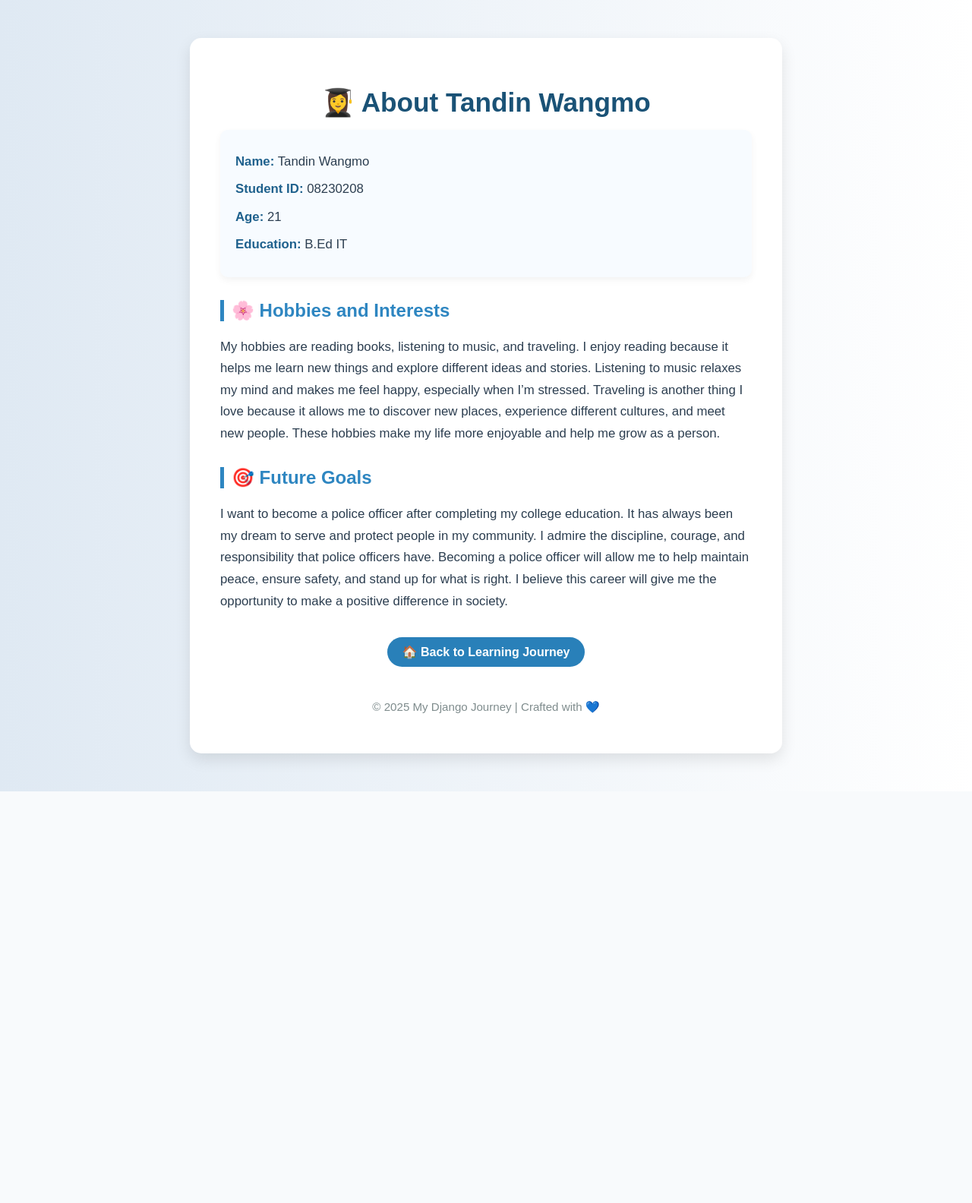
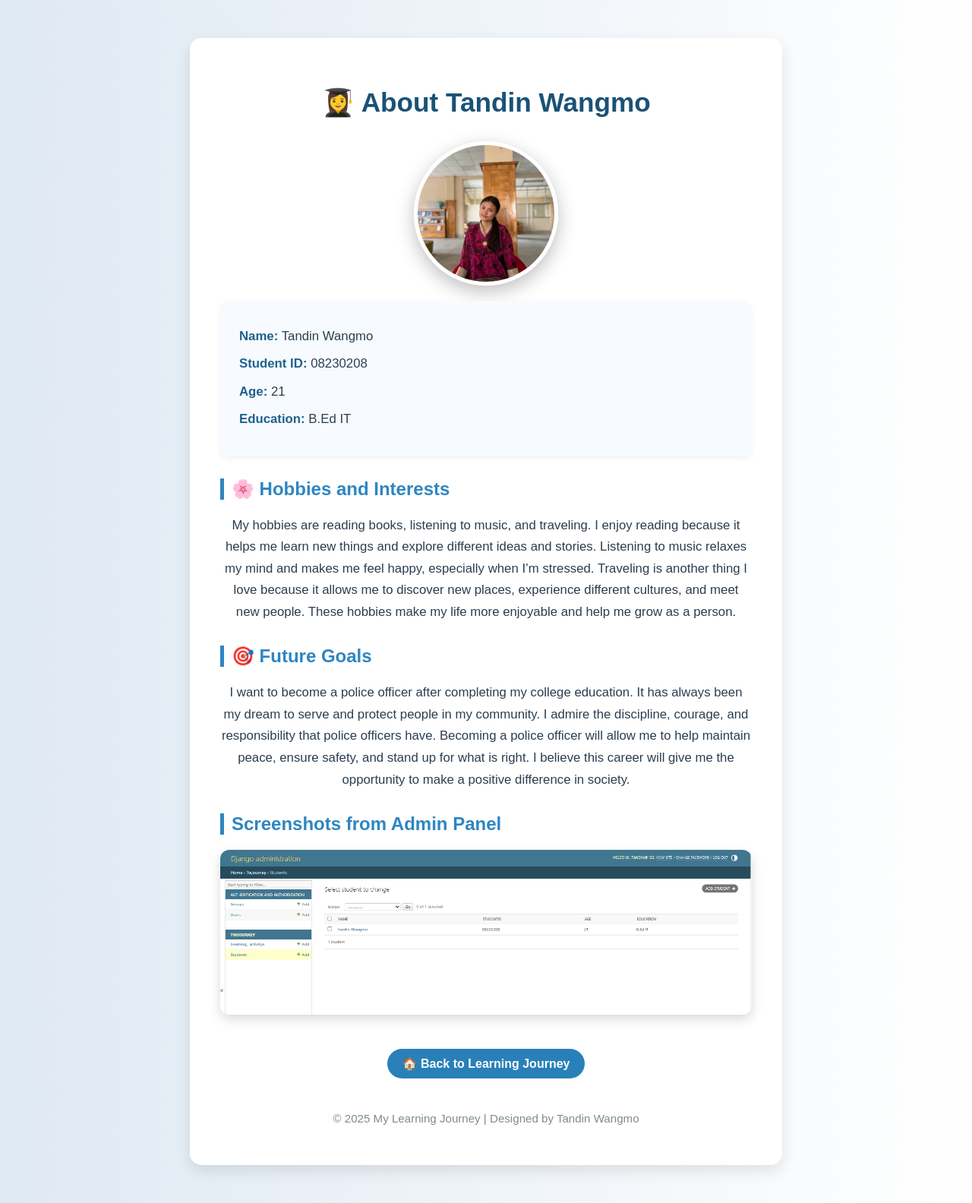
Before and after one commit to TandeeyWangmo/08230208_L04, a Django app: page /about/ in a window 1280 px wide. Shown: the whole page at 76% size. Before the commit the page ends 1042 px from the top, so only its background shows below. Run offline with Django 5.2, Linux system fonts and the light colour scheme; data comes from the database, SQL or seed files in the repository.

Commit message:
Adding L4

```diff
--- a/myJourney/twJourney/templates/aboutMe.html
+++ b/myJourney/twJourney/templates/aboutMe.html
@@ -20,6 +20,7 @@
             border-radius: 15px;
             box-shadow: 0 8px 20px rgba(0,0,0,0.1);
             padding: 40px;
+            text-align: center;
         }
 
         /* ---------- Header ---------- */
@@ -35,9 +36,44 @@
             border-left: 5px solid #2e86c1;
             padding-left: 10px;
             margin-top: 30px;
+            text-align: left;
         }
 
-        /* ---------- Text Content ---------- */
+        /* ---------- Profile Image (Main Focus) ---------- */
+        .profile-photo {
+            width: 180px;             /* larger size */
+            height: 180px;
+            border-radius: 50%;
+            object-fit: cover;
+            border: 5px solid #ffffff;
+            margin: 30px auto 20px auto;
+            box-shadow: 0 8px 25px rgba(0,0,0,0.25);
+            display: block;
+            transition: transform 0.3s ease, box-shadow 0.3s ease;
+        }
+
+        .profile-photo:hover {
+            transform: scale(1.07);
+            box-shadow: 0 10px 35px rgba(0,0,0,0.3);
+        }
+
+        /* ---------- Info Card ---------- */
+        .info-card {
+            background: #f7fbff;
+            border-radius: 10px;
+            padding: 25px;
+            box-shadow: 0 4px 10px rgba(0,0,0,0.05);
+            margin-top: 20px;
+            text-align: left;
+            transition: transform 0.2s ease, box-shadow 0.2s ease;
+        }
+
+        .info-card:hover {
+            transform: scale(1.02);
+            box-shadow: 0 6px 15px rgba(0,0,0,0.1);
+        }
+
+        /* ---------- Text Styling ---------- */
         p {
             font-size: 1.05em;
             line-height: 1.7;
@@ -46,21 +82,6 @@
 
         strong {
             color: #1f618d;
-        }
-
-        /* ---------- Info Card ---------- */
-        .info-card {
-            background: #f7fbff;
-            border-radius: 10px;
-            padding: 20px;
-            box-shadow: 0 4px 10px rgba(0,0,0,0.05);
-            margin-top: 15px;
-            transition: transform 0.2s ease, box-shadow 0.2s ease;
-        }
-
-        .info-card:hover {
-            transform: scale(1.02);
-            box-shadow: 0 6px 15px rgba(0,0,0,0.1);
         }
 
         /* ---------- Link/Button ---------- */
@@ -81,6 +102,22 @@
             transform: translateY(-2px);
         }
 
+        /* ---------- Image Styling ---------- */
+        .screenshot {
+            display: block;
+            max-width: 100%;
+            height: auto;
+            margin: 20px auto;
+            border-radius: 12px;
+            box-shadow: 0 6px 15px rgba(0, 0, 0, 0.15);
+            transition: transform 0.3s ease, box-shadow 0.3s ease;
+        }
+
+        .screenshot:hover {
+            transform: scale(1.03);
+            box-shadow: 0 10px 25px rgba(0, 0, 0, 0.2);
+        }
+
         /* ---------- Footer ---------- */
         footer {
             text-align: center;
@@ -95,6 +132,10 @@
     <div class="container">
         <h1>👩‍🎓 About {{ student.name }}</h1>
 
+        <!-- 🖼️ Centered Large Profile Photo (Now Above Info Card) -->
+        <img src="/static/images/Tandin.jpg" alt="Profile Photo" class="profile-photo">
+
+        <!-- Student Information -->
         <div class="info-card">
             <p><strong>Name:</strong> {{ student.name }}</p>
             <p><strong>Student ID:</strong> {{ student.studentID }}</p>
@@ -108,12 +149,15 @@
         <h2>🎯 Future Goals</h2>
         <p>{{ student.future_goals }}</p>
 
+        <h2>Screenshots from Admin Panel</h2>
+        <img src="/static/images/About.png" alt="Admin Panel Screenshot" class="screenshot">
+
         <div style="text-align:center;">
             <a href="{% url 'index' %}">🏠 Back to Learning Journey</a>
         </div>
 
         <footer>
-            <p>© 2025 My Django Journey | Crafted with 💙</p>
+            <p>© 2025 My Learning Journey | Designed by Tandin Wangmo</p>
         </footer>
     </div>
 
```
Also changed, not shown: myJourney/twJourney/templates/index.html (+22 -15 lines), myJourney/twJourney/static/images/About.png (added), myJourney/twJourney/static/images/Admin.png (added), myJourney/twJourney/static/images/Tandin.jpg (added).
